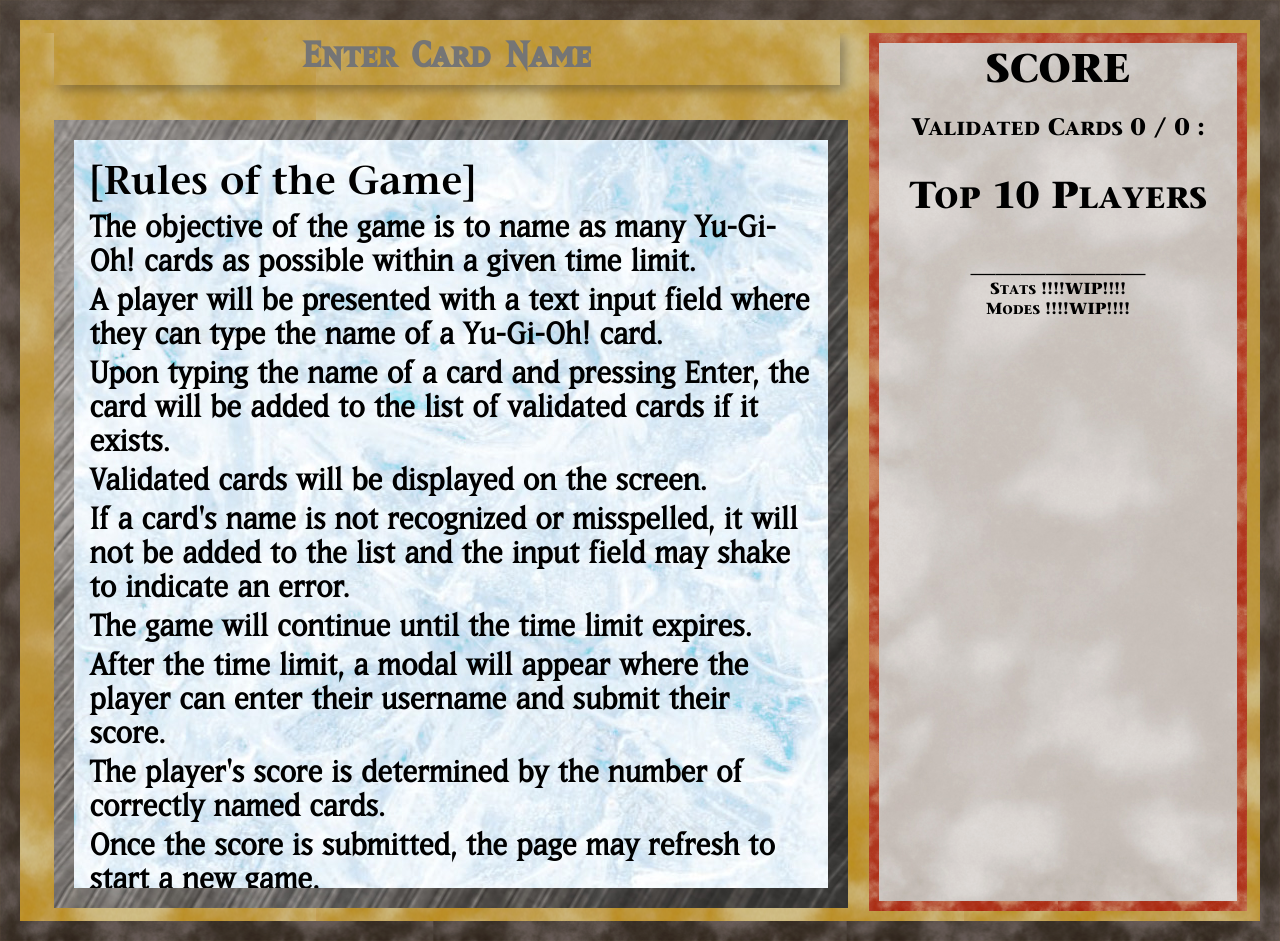
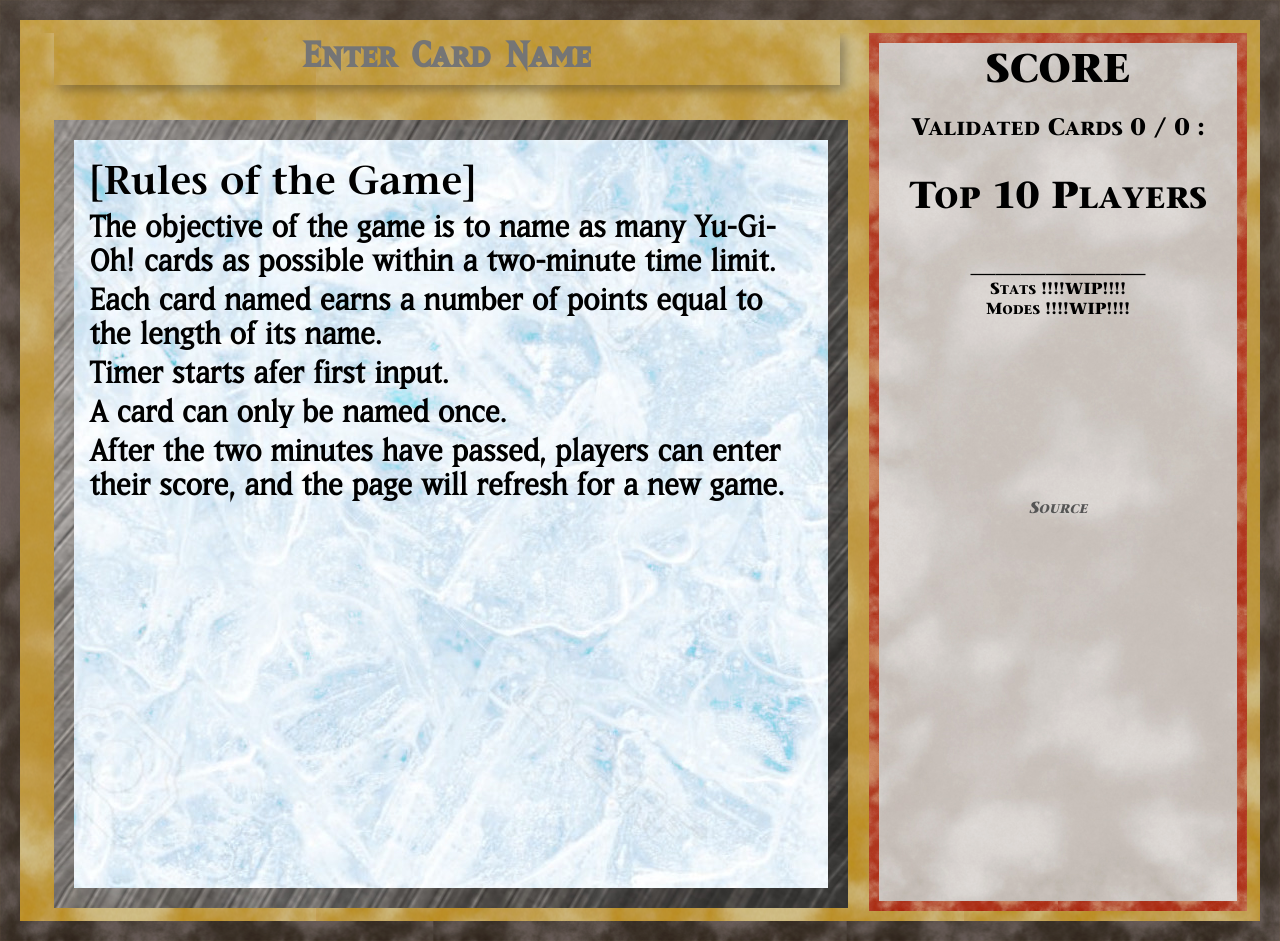
Before and after one commit to Tuxiboule/maxcard, a Django app: page / in a window 1280 px wide. Run offline with Django 5.2, Linux system fonts and the light colour scheme; data that the repository does not hold is empty.

Commit message:
Rules update && source link

```diff
--- a/app/templates/home.html
+++ b/app/templates/home.html
@@ -33,19 +33,16 @@
                 <div id="validCards"></div>
                 <div id="rules">
                     <h3>[Rules of the Game]</h3>
-                    <div>The objective of the game is to name as many Yu-Gi-Oh! cards as possible within a given time limit.</div>
-                    <div>A player will be presented with a text input field where they can type the name of a Yu-Gi-Oh! card.</div>
-                    <div>Upon typing the name of a card and pressing Enter, the card will be added to the list of validated cards if it exists.</div>
-                    <div>Validated cards will be displayed on the screen.</div>
-                    <div>If a card's name is not recognized or misspelled, it will not be added to the list and the input field may shake to indicate an error.</div>
-                    <div>The game will continue until the time limit expires.</div>
-                    <div>After the time limit, a modal will appear where the player can enter their username and submit their score.</div>
-                    <div>The player's score is determined by the number of correctly named cards.</div>
-                    <div>Once the score is submitted, the page may refresh to start a new game.</div>
+                    <div>The objective of the game is to name as many Yu-Gi-Oh! cards as possible within a two-minute time limit.</div>
+                    <div>Each card named earns a number of points equal to the length of its name.</div>
+                    <div>Timer starts afer first input.</div>
+                    <div>A card can only be named once.</div>
+                    <div>After the two minutes have passed, players can enter their score, and the page will refresh for a new game.</div>
                 </div>
             </div>
         </div>
         <div id="option">
+            <div>
                 <div id="gamemode">SCORE</div>
                 <div id ="score"></div>
                 <h2>Validated Cards <span id="validCount">0</span> / {{ cards|length }} :</h2>
@@ -60,6 +57,8 @@
                 </div>
                 <div id="stats">Stats !!!!WIP!!!!</div>
                 <div id="modes">Modes !!!!WIP!!!!</div>
+            </div>
+            <div id="source"><a href="https://github.com/Tuxiboule/maxcard">Source</a></div>
         </div>
 
     </div>
--- a/static/css/style.css
+++ b/static/css/style.css
@@ -221,6 +221,26 @@
   margin: 0;
 }
 
+#source {
+    position: relative; /* Pour positionner le lien "Source" par rapport à ce conteneur */
+    text-align: center;
+    margin-top: 50%;
+}
+
+#source a {
+    text-decoration: none;
+    color: #555; /* Couleur du lien */
+    font-weight: bold;
+    font-style: italic;
+    border-bottom: 2px solid transparent; /* Ajoute une bordure transparente en bas */
+    transition: border-bottom 0.3s ease; /* Ajoute une transition fluide */
+}
+
+#source a:hover {
+    border-bottom: 2px solid #555; /* Change la couleur de la bordure au survol */
+}
+
+
 
 .modal {
   display: none;
```
Lines whose indentation alone changed are shown as unchanged.
